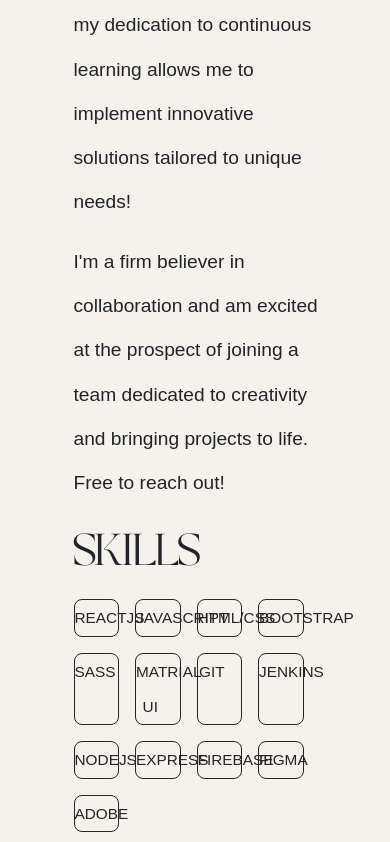
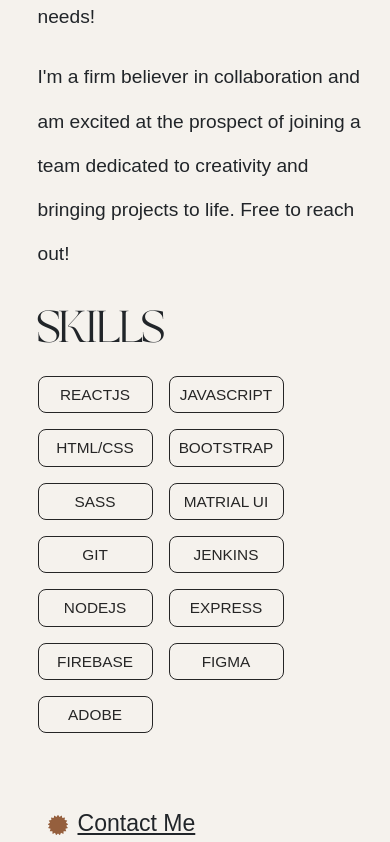
Before and after one commit to jazdmiller/jazmine-miller-portfolio, a React (Vite) app: page /about in a window 390 px wide. Shown: the part 1378-2220 px from the top of the page. Built offline with nearby package versions, Linux system fonts and the light colour scheme.

Commit message:
responsive sizes to skill list (about page)

```diff
--- a/src/App.scss
+++ b/src/App.scss
@@ -491,12 +491,13 @@
 }
 
 .about-text-wrapper{
-  width: 80%;
+  width: 100%;
   font-family: 'Montserrat', sans-serif;
   font-size: 1.2em;
   line-height: 2.3;
   display: grid;
   place-items: center;
+  margin-top: 10%;
 }
 
 .about-skills{
@@ -645,6 +646,11 @@
 
   }
 
+  .about-text-wrapper{
+    width: 80%;
+    margin-top: 0;
+  }
+
 
 
   // .name-text{
--- a/src/pages/About.jsx
+++ b/src/pages/About.jsx
@@ -83,7 +83,9 @@
               <div className="row my-3">
                 {skills.map((skill) => {
                   return (
-                    <p className="col-2 pl-0 text-center skill mr-3">{skill}</p>
+                    <div className="col-4 col-sm-3 col-md-3 col-lg-2 p-0 text-center mr-3">
+                      <p className=" skill ">{skill}</p>
+                    </div>
                   );
                 })}
               </div>
```
